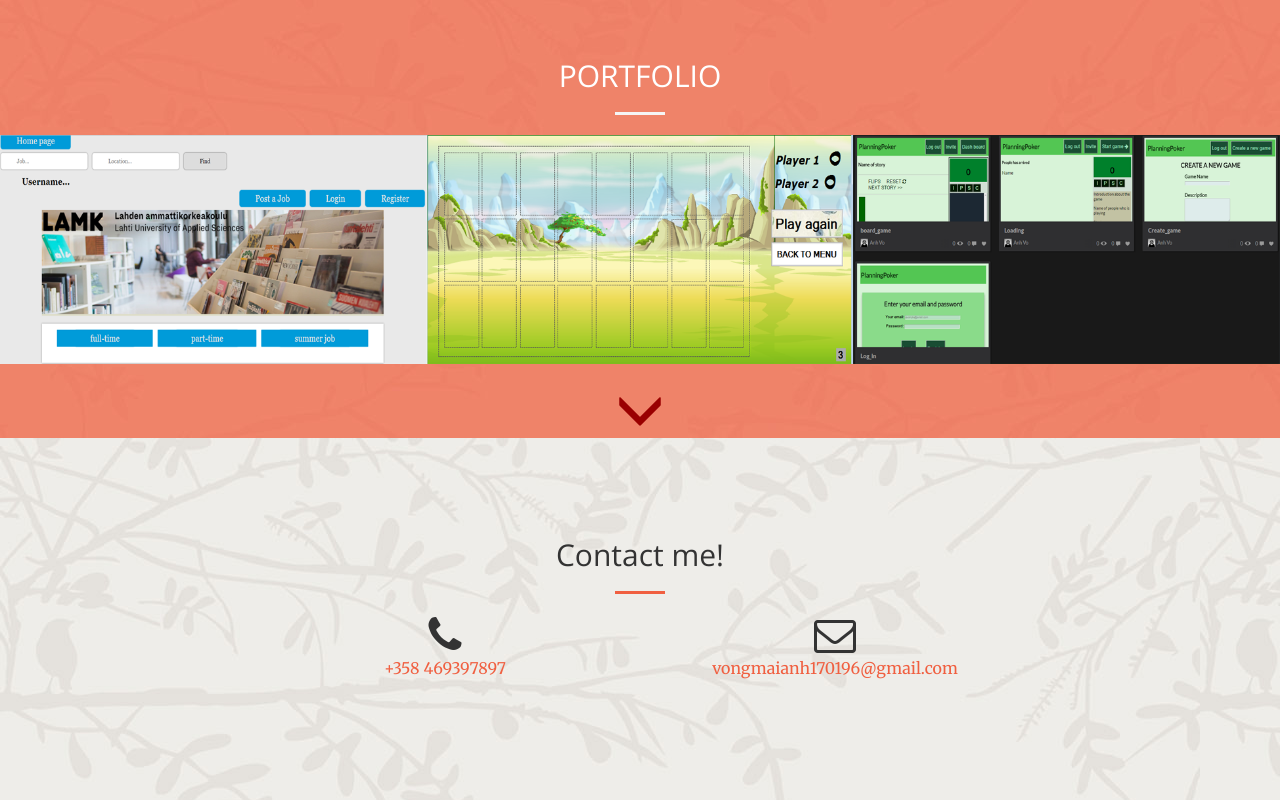
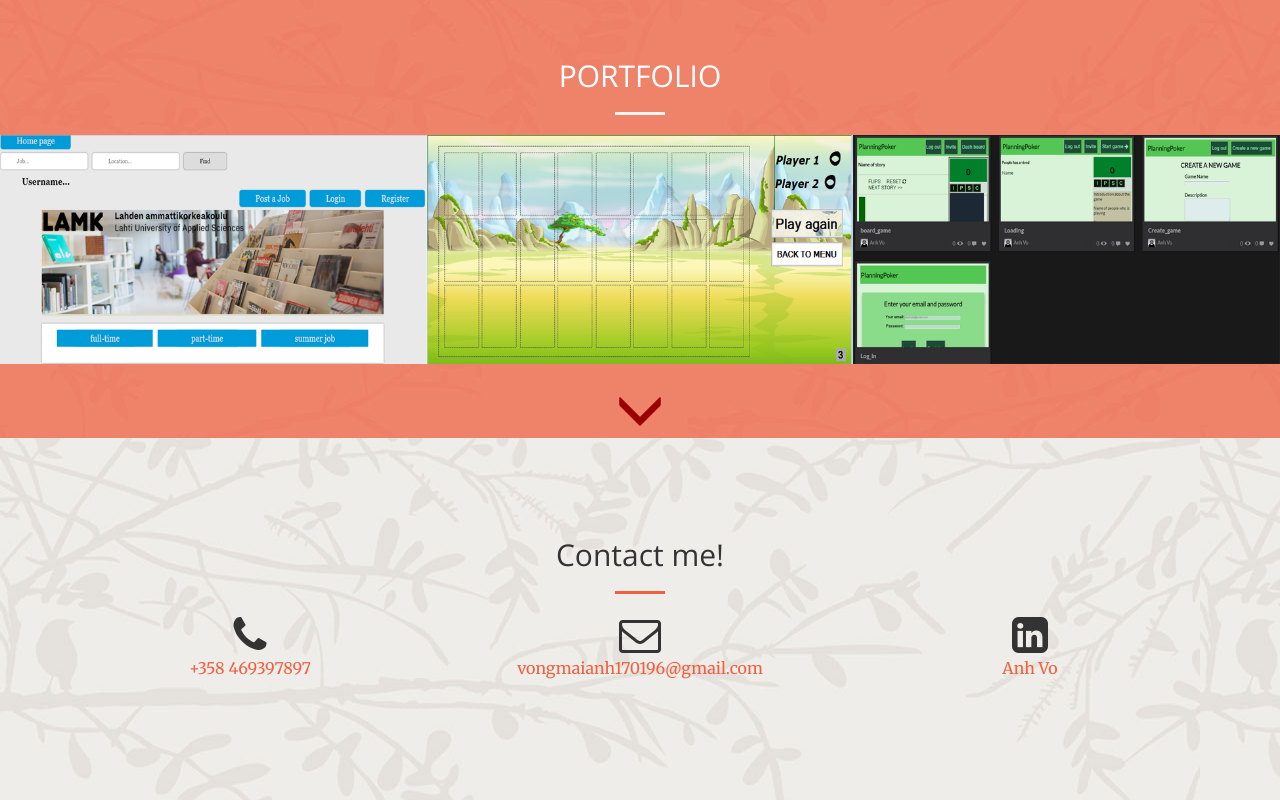
Before and after one commit to vongmaianh170196/Portfolio, a plain HTML site: page index.html in a window 1280 px wide. Shown: the part 1935-2735 px from the top of the page. Drawn offline with nearby package versions, Linux system fonts and the light colour scheme.

Commit message:
Change file index, added contact info

```diff
--- a/index.html
+++ b/index.html
@@ -1,12 +1,6 @@
 <!DOCTYPE html>
 <html lang="en">
-   <!-- Note
-   Change background, add glyphicon, footer
 
-
-
-
-    -->
 
 <head>
 
@@ -235,13 +229,17 @@
                     <h2 class="section-heading">Contact me!</h2>
                     <hr class="primary">
                 </div>
-                <div class="col-lg-4 col-lg-offset-2 text-center">
+                <div class="col-lg-4  text-center">
                     <i class="fa fa-phone fa-3x sr-contact"></i>
                     <p><a href="tel: +358469397897">+358 469397897</a></p>
                 </div>
                 <div class="col-lg-4 text-center">
                     <i class="fa fa-envelope-o fa-3x sr-contact"></i>
                     <p><a href="mailto:your-email@your-domain.com">vongmaianh170196@gmail.com</a></p>
+                </div>
+                 <div class="col-lg-4 text-center">
+                    <i class="fa fa-linkedin-square fa-3x sr-contact"></i>
+                    <p><a href="https://www.linkedin.com/in/anh-vo-a1abb3137/">Anh Vo</a></p>
                 </div>
             </div>
         </div>
```
